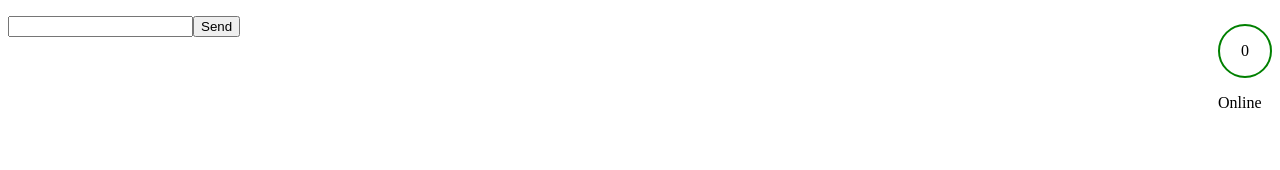
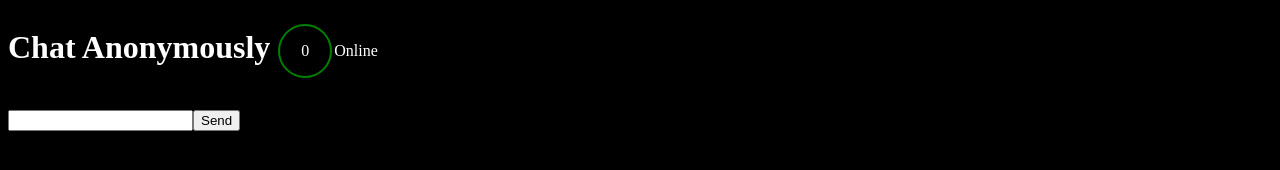
Before and after one commit to Neerajkumarc/Anonimo, a website: page index.html in a window 1280 px wide. Drawn offline with nearby package versions, Linux system fonts and the light colour scheme; no server answers.

Commit message:
added styles

```diff
--- a/index.html
+++ b/index.html
@@ -6,6 +6,10 @@
     <meta name="viewport" content="width=device-width, initial-scale=1.0" />
     <title>Exploring Socket</title>
     <style>
+      body{
+        background-color: black;
+        color: white;
+      }
       #onlineUsers {
         height: 50px;
         width: 50px;
@@ -15,24 +19,34 @@
         align-items: center;
         justify-content: center;
       }
-      .onlineUserDiv {
-        position: absolute;
-        top: 0;
-        right: 0;
-        margin: 0.5rem;
+      .header {
+        display: flex;
+        gap: 8px;
+      }
+      .onlineUserDiv{
+        display: flex;
+        align-items: center;
+        justify-content: center;
+        gap:2px;
       }
     </style>
   </head>
   <body>
     <div>
-      <ul id="messages"></ul>
-      <form id="form" action="">
-        <input id="input" autocomplete="off" /><button>Send</button>
-      </form>
-    </div>
-    <div class="onlineUserDiv">
-      <p id="onlineUsers">0</p>
-      <span>Online</span>
+      <div class="header">
+        <h1>Chat Anonymously</h1>
+       <div class="onlineUserDiv">
+        <p id="onlineUsers">0</p>
+        <p>Online</p>
+       </div>
+      </div>
+      <div>
+        <ul id="messages"></ul>
+        <form id="form" action="">
+          <input id="input" autocomplete="off" /><button>Send</button>
+        </form>
+      </div>
+
     </div>
 
     <script src="/socket.io/socket.io.js"></script>
```
